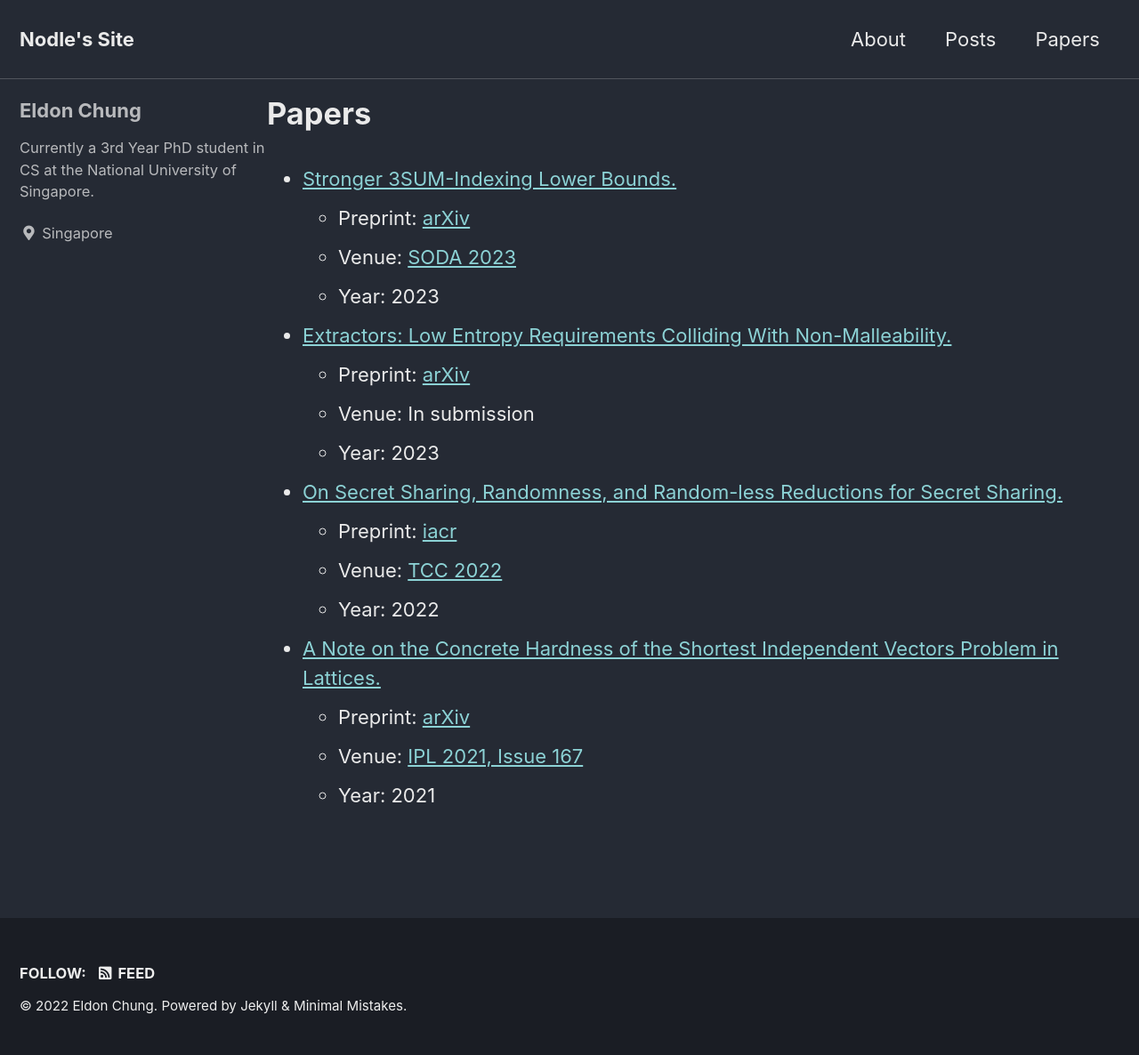
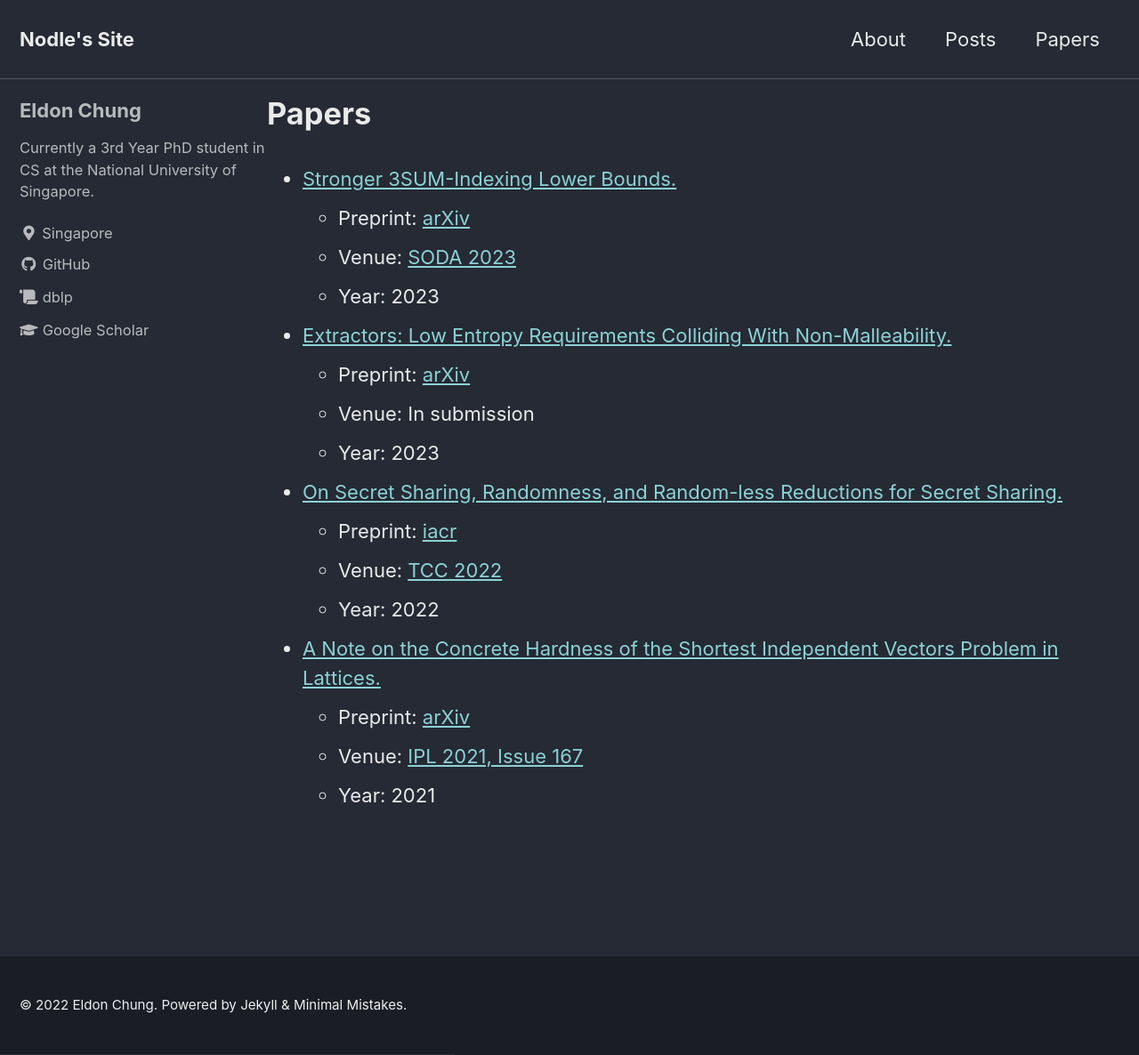
Before and after one commit to Eldon-Chung/eldon-chung.github.io, a Jekyll site: the page built from _pages/paper.md, in a window 1280 px wide and 1186 px high. Shown: the whole window at 89% size. Built offline with Jekyll 4.4.1, drawn with Linux system fonts in a browser that asks for light colours; cached includes are drawn as plain includes.

Commit message:
add links, remove follows

```diff
--- a/_config.yml
+++ b/_config.yml
@@ -21,8 +21,8 @@ title_separator          : "-"
 subtitle                 : # site tagline that appears below site title in masthead
 name                     : "Eldon Chung"
 description              : "Just someone's webpage."
-url                      : # the base hostname & protocol for your site e.g. "https://mmistakes.github.io"
-baseurl                  : # the subpath of your site, e.g. "/blog"
+url                      : https://eldon-chung.github.io
+baseurl                  : ""
 repository               : # GitHub username/repo-name e.g. "mmistakes/minimal-mistakes"
 teaser                   : # path of fallback teaser image, e.g. "/assets/images/500x300.png"
 logo                     : # path of logo image to display in the masthead, e.g. "/assets/images/88x88.png"
@@ -57,8 +57,7 @@ reCaptcha:
   siteKey                :
   secret                 :
 atom_feed:
-  path                   : # blank (default) uses feed.xml
-  hide                   : # true, false (default)
+  hide                   : true # true, false (default)
 search                   : # true, false (default)
 search_full_content      : # true, false (default)
 search_provider          : # lunr (default), algolia, google
@@ -80,13 +79,13 @@ yandex_site_verification :
 baidu_site_verification  :
 
 # Social Sharing
-twitter:
-  username               :
-facebook:
-  username               :
-  app_id                 :
-  publisher              :
-og_image                 : # Open Graph/Twitter default site image
+# twitter:
+#   username               :
+# facebook:
+#   username               :
+#   app_id                 :
+#   publisher              :
+# og_image                 : # Open Graph/Twitter default site image
 # For specifying social profiles
 # - https://developers.google.com/structured-data/customize/social-profiles
 social:
@@ -109,7 +108,7 @@ author:
   bio              : "Currently a 3rd Year PhD student in CS at the National University of Singapore."
   location         : "Singapore"
   # email            :
-  # links:
+  links:
   #   - label: "Email"
   #     icon: "fas fa-fw fa-envelope-square"
   #     # url: "mailto:your.name@email.com"
@@ -122,9 +121,15 @@ author:
   #   - label: "Facebook"
   #     icon: "fab fa-fw fa-facebook-square"
   #     # url: "https://facebook.com/"
-  #   - label: "GitHub"
-  #     icon: "fab fa-fw fa-github"
-  #     # url: "https://github.com/"
+    - label: "GitHub"
+      icon: "fab fa-fw fa-github"
+      url: "https://github.com/eldon-chung"
+    - label: "dblp"
+      icon: "fas fa-fw fa-scroll"
+      url: "https://dblp.org/pid/266/1436.html"
+    - label: "Google Scholar"
+      icon: "fas fa-fw fa-graduation-cap"
+      url: "https://scholar.google.com/citations?hl=en&user=3l5Hp4MAAAAJ"
   #   - label: "Instagram"
   #     icon: "fab fa-fw fa-instagram"
   #     # url: "https://instagram.com/"
--- a/_includes/footer.html
+++ b/_includes/footer.html
@@ -1,21 +1,4 @@
-<div class="page__footer-follow">
-  <ul class="social-icons">
-    {% if site.data.ui-text[site.locale].follow_label %}
-      <li><strong>{{ site.data.ui-text[site.locale].follow_label }}</strong></li>
-    {% endif %}
-
-    {% if site.footer.links %}
-      {% for link in site.footer.links %}
-        {% if link.label and link.url %}
-          <li><a href="{{ link.url }}" rel="nofollow noopener noreferrer"><i class="{{ link.icon | default: 'fas fa-link' }}" aria-hidden="true"></i> {{ link.label }}</a></li>
-        {% endif %}
-      {% endfor %}
-    {% endif %}
-
-    {% unless site.atom_feed.hide %}
-      <li><a href="{% if site.atom_feed.path %}{{ site.atom_feed.path }}{% else %}{{ '/feed.xml' | relative_url }}{% endif %}"><i class="fas fa-fw fa-rss-square" aria-hidden="true"></i> {{ site.data.ui-text[site.locale].feed_label | default: "Feed" }}</a></li>
-    {% endunless %}
-  </ul>
-</div>
-
-<div class="page__footer-copyright">&copy; {{ site.time | date: '%Y' }} {{ site.name | default: site.title }}. {{ site.data.ui-text[site.locale].powered_by | default: "Powered by" }} <a href="https://jekyllrb.com" rel="nofollow">Jekyll</a> &amp; <a href="https://mademistakes.com/work/minimal-mistakes-jekyll-theme/" rel="nofollow">Minimal Mistakes</a>.</div>
+<div class="page__footer-copyright">&copy; {{ site.time | date: '%Y' }} {{ site.name | default: site.title }}. {{
+  site.data.ui-text[site.locale].powered_by | default: "Powered by" }} <a href="https://jekyllrb.com"
+    rel="nofollow">Jekyll</a> &amp; <a href="https://mademistakes.com/work/minimal-mistakes-jekyll-theme/"
+    rel="nofollow">Minimal Mistakes</a>.</div>
```
